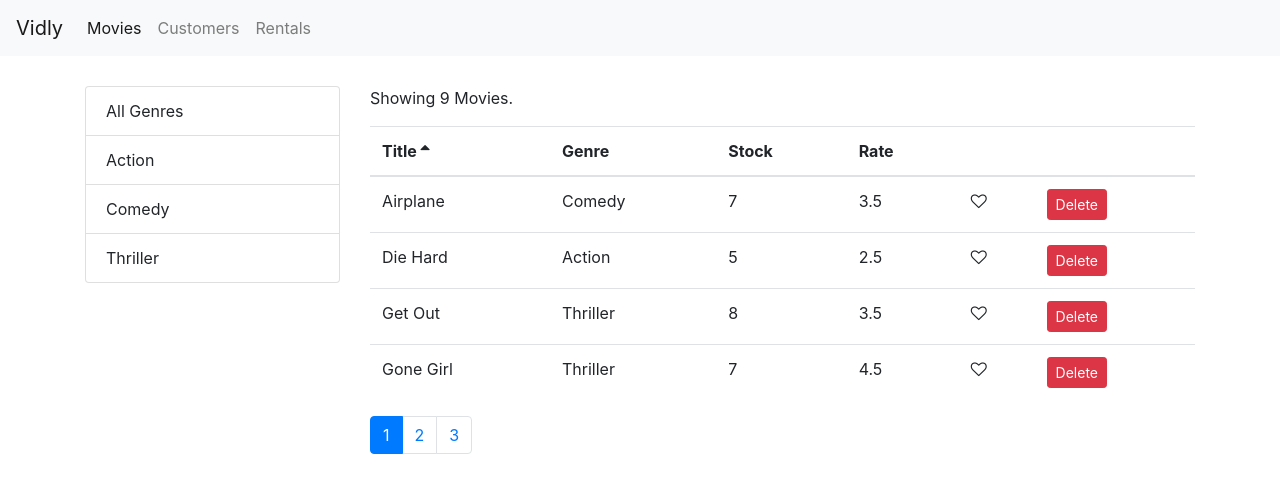
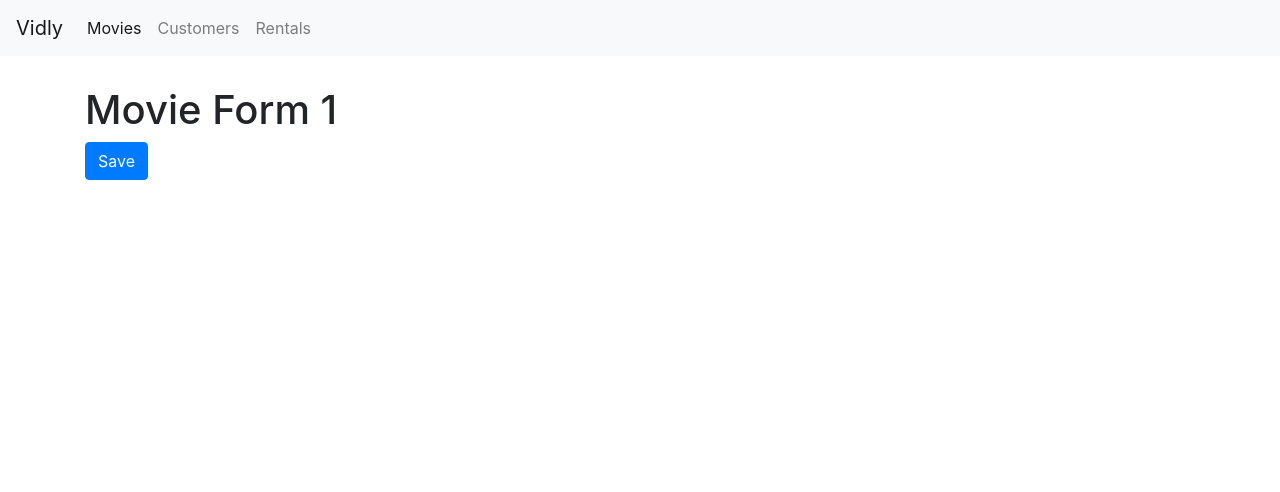
Before and after one commit to fwbrandao/Vidly-Store, a React (Create React App) app: page /movies/1 in a window 1280 px wide. Shown: the top 492 px of the page. Built offline with nearby package versions, Linux system fonts and the light colour scheme.

Commit message:
Linking to the MovieForm

```diff
--- a/src/App.js
+++ b/src/App.js
@@ -1,12 +1,11 @@
 import React, { Component } from "react";
 import { Route, Redirect, Switch } from 'react-router-dom';
-import { library } from "@fortawesome/fontawesome-svg-core";
-import { faGhost } from "@fortawesome/free-solid-svg-icons";
 import Movies from "./components/movies";
 import Customers from "./components/customers";
 import Rentals from "./components/rentals";
 import NotFound from "./components/notFound";
 import NavBar from "./components/navBar";
+import MovieForm from "./components/movieForm";
 import "./App.css";
 
 class App extends Component {
@@ -16,6 +15,7 @@
         <NavBar />
         <main className="container">
             <Switch>
+            <Route path="/movies/:id" component={MovieForm}></Route>
             <Route path="/movies" component={Movies}></Route>
             <Route path="/customers" component={Customers}></Route>
             <Route path="/rentals" component={Rentals}></Route>
--- a/src/components/movieForm.jsx
+++ b/src/components/movieForm.jsx
@@ -0,0 +1,16 @@
+import React from 'react';
+
+const MovieForm = ({ match, history }) => {
+    return (
+        <div>
+            <h1>Movie Form {match.params.id} </h1>
+            <button
+                className="btn btn-primary"
+                onClick={() => history.push("/movies")}>
+                Save
+            </button>
+        </div>
+    );
+};
+
+export default MovieForm;
--- a/src/components/moviesTable.jsx
+++ b/src/components/moviesTable.jsx
@@ -1,10 +1,11 @@
 import React, { Component } from "react";
+import { Link } from 'react-router-dom';
 import Like from "./common/like";
 import Table from "./common/table";
 
 class MoviesTable extends Component {
     columns = [
-        { path: 'title', label: 'Title' },
+        { path: 'title', label: 'Title', content: movie => <Link to={`/movies/${movie._id}`}>{movie.title}</Link> },
         { path: 'genre.name', label: 'Genre' },
         { path: 'numberInStock', label: 'Stock' },
         { path: 'dailyRentalRate', label: 'Rate' },
```
